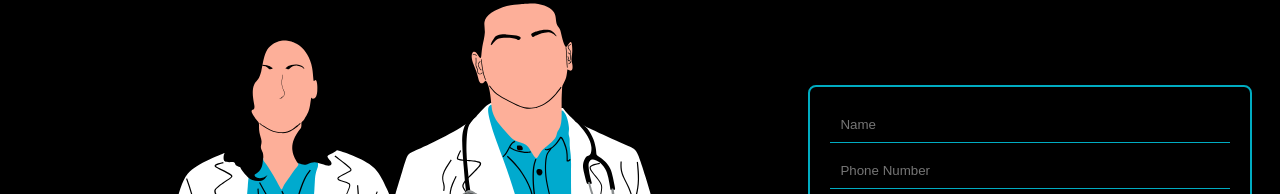
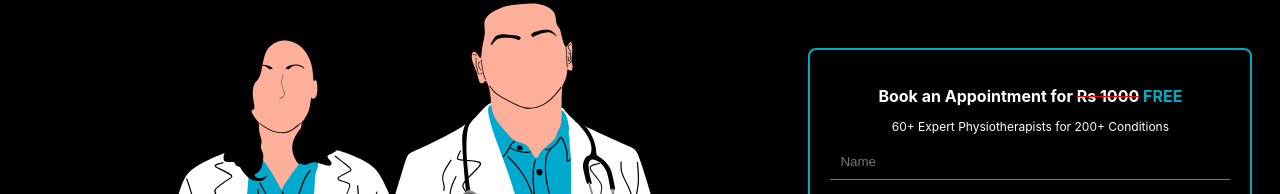
Before and after one commit to HarshitDuggal/FindYourDoctor, a React (Create React App) app: page / in a window 1280 px wide. Shown: the part 453-647 px from the top of the page. Built offline with nearby package versions, Linux system fonts and the light colour scheme.

Commit message:
style: update design in form box

```diff
--- a/package.json
+++ b/package.json
@@ -14,6 +14,7 @@
     "react": "^18.2.0",
     "react-dom": "^18.2.0",
     "react-scripts": "5.0.1",
+    "react-toastify": "^10.0.3",
     "typescript": "^4.9.5",
     "web-vitals": "^2.1.4"
   },
--- a/src/components/bookingForm/bookingForm.tsx
+++ b/src/components/bookingForm/bookingForm.tsx
@@ -1,5 +1,7 @@
 import { useState } from "react";
 import { motion } from "framer-motion";
+import { ToastContainer, toast } from "react-toastify";
+import "react-toastify/dist/ReactToastify.css";
 import "./bookingFormStyles.css";
 
 const BookingForm = () => {
@@ -14,7 +16,6 @@ const BookingForm = () => {
   });
 
   const [step, setStep] = useState(1);
-  const [formFilled, setFormFilled] = useState(false);
 
   const handleInputChange = (e: React.ChangeEvent<HTMLInputElement>) => {
     const { name, value } = e.target;
@@ -22,8 +23,30 @@ const BookingForm = () => {
   };
 
   const handleNextStep = () => {
-    if (formData.name && formData.phoneNumber) {
+    if (step === 1 && formData.name && formData.phoneNumber) {
       setStep((prevStep) => prevStep + 1);
+    } else if (
+      step === 2 &&
+      formData.age &&
+      formData.city &&
+      formData.company
+    ) {
+      setStep((prevStep) => prevStep + 1);
+    } else if (step === 3 && formData.chiefComplaints) {
+      setStep((prevStep) => prevStep + 1);
+    } else if (step === 4 && formData.previousExperience) {
+      setStep((prevStep) => prevStep + 1);
+    } else {
+      toast.error("Please fill all the required fields", {
+        position: "top-right",
+        autoClose: 2000,
+        hideProgressBar: false,
+        closeOnClick: true,
+        pauseOnHover: true,
+        draggable: true,
+        progress: undefined,
+        theme: "coloured",
+      });
     }
   };
 
@@ -32,12 +55,18 @@ const BookingForm = () => {
   };
 
   return (
+    <>
       <motion.div
         className="form-box"
         initial={{ opacity: 0 }}
         animate={{ opacity: 1 }}
         transition={{ duration: 4 }}
       >
+        <section className="heading-container">
+          <h4>Book an Appointment for <span className="line-through">Rs 1000</span>  <span className="free-color">FREE</span> </h4>
+          <p>60+ Expert Physiotherapists for 200+ Conditions</p>
+        </section>
+        <ToastContainer />
         {step === 1 && (
           <>
             <input
@@ -126,6 +155,7 @@ const BookingForm = () => {
           </div>
         )}
       </motion.div>
+    </>
   );
 };
 
--- a/src/components/bookingForm/bookingFormStyles.css
+++ b/src/components/bookingForm/bookingFormStyles.css
@@ -29,3 +29,23 @@ button {
 button:hover {
   background-color: #00454d;
 }
+.heading-container {
+  align-self: center;
+  line-height: 10px;
+}
+.heading-container p {
+  font-size: 12px;
+  text-align: center;
+}
+
+.heading-container p,
+h4 {
+  color: #fff;
+}
+.line-through {
+  text-decoration: line-through;
+  text-decoration-color: red;
+}
+.free-color{
+    color: #00acc1;
+}
```
Also changed, not shown: 1 other file (tests, documents, lock files or other folders). Lines whose indentation alone changed are shown as unchanged.
